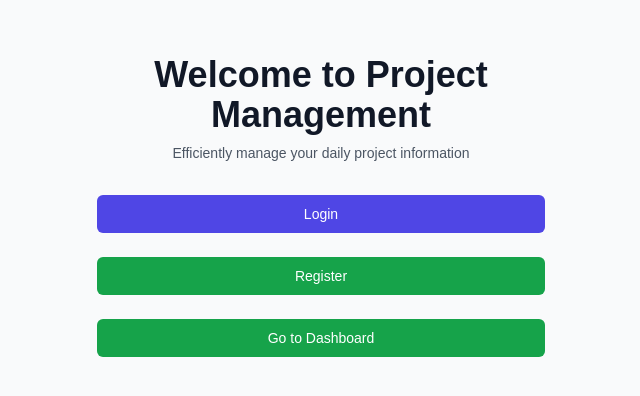
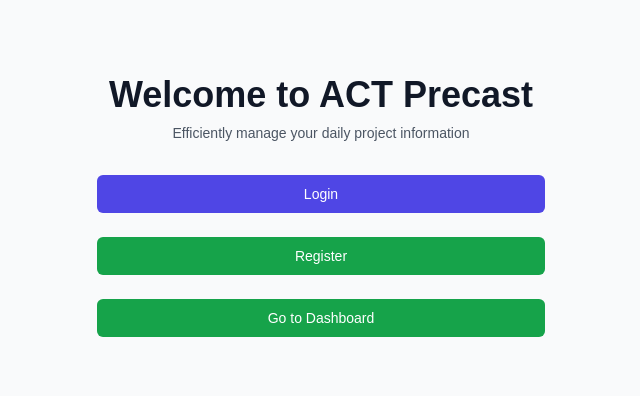
Before and after one commit to arbitroy/act_project, a Next.js app: page / in a window 1280 px wide. Shown: the part 206-602 px from the top of the page, without its empty margins (319-959 px from the left). Built offline with nearby package versions, Linux system fonts and the light colour scheme.

Commit message:
added names

```diff
--- a/app/layout.tsx
+++ b/app/layout.tsx
@@ -14,8 +14,8 @@ const geistMono = localFont({
 });
 
 export const metadata: Metadata = {
-  title: "Create Next App",
-  description: "Generated by create next app",
+  title: "ACT PRECAST",
+  description: "ACT PRECAST's ERP System",
 };
 
 export default function RootLayout({
--- a/app/page.tsx
+++ b/app/page.tsx
@@ -7,7 +7,7 @@ export default function Home() {
       <div className="max-w-md w-full space-y-8">
         <div>
           <h1 className="mt-6 text-center text-4xl font-extrabold text-gray-900">
-            Welcome to Project Management
+            Welcome to ACT Precast
           </h1>
           <p className="mt-2 text-center text-sm text-gray-600">
             Efficiently manage your daily project information
--- a/components/Header.tsx
+++ b/components/Header.tsx
@@ -18,7 +18,7 @@ export default function Header() {
                 <div className="flex justify-between items-center py-6">
                     <div className="flex items-center">
                         <Link href="/dashboard" className="font-bold text-xl text-gray-800">
-                            Project Management
+                            ACT PRECAST
                         </Link>
                     </div>
                     <div>
--- a/package.json
+++ b/package.json
@@ -1,5 +1,5 @@
 {
-  "name": "ack_project",
+  "name": "act_project",
   "version": "0.1.0",
   "private": true,
   "scripts": {
```
